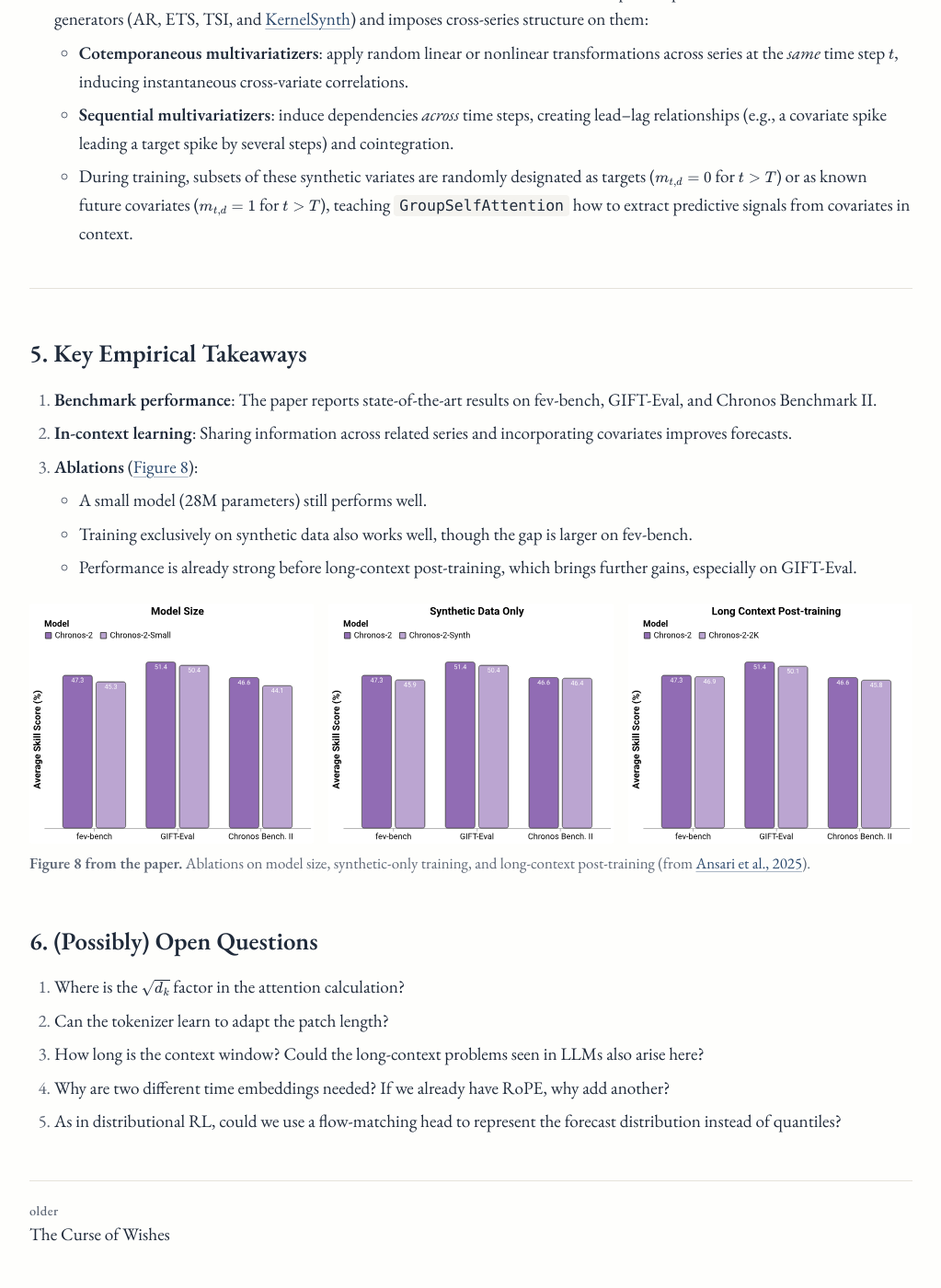
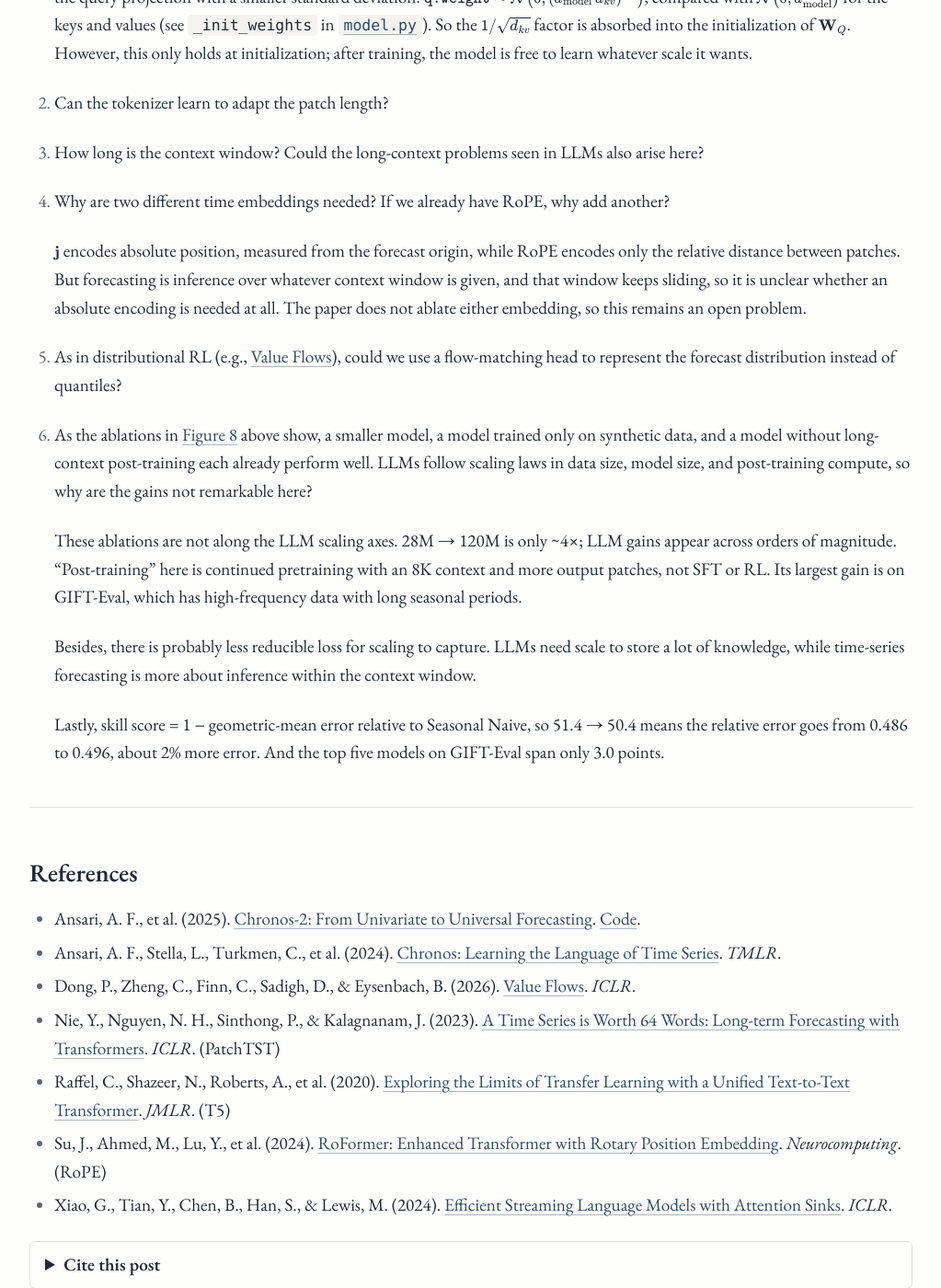
Before and after one commit to yuhanchi/yuhanchi.github.io, a Jekyll site: the page built from _posts/2026-11-06-time-series-as-tokens.md, in a window 1280 px wide and 1400 px high, scrolled down 10738 px. Shown: the whole window at 92% size, without its empty margins (128-1151 px from the left). Built offline with Jekyll 4.4.1, drawn with Linux system fonts in a browser that asks for light colours; some web fonts are replaced; some of the changed text lies outside the part shown.

Commit message:
Polish Chronos-2 post: open questions, references, citation

````diff
--- a/_posts/2026-11-06-time-series-as-tokens.md
+++ b/_posts/2026-11-06-time-series-as-tokens.md
@@ -329,9 +329,8 @@ class GroupSelfAttention(nn.Module):
 
 Look at what `GroupSelfAttention` actually does—it is remarkably clean:
 
-1. **Axis transposition (`batch time d -> time batch d`)**: Instead of concatenating multiple variates and covariates along the sequence dimension (which would blow up context length and scale quadratically across all patches and variates), Chronos-2 stacks all series, variates, and covariates along the **batch axis** (`batch`). Flipping `batch` and `time` makes the batch axis the sequence dimension (`dim=-2`) at each fixed patch index `time`, inspired by axial/cross-dimension attention in [Crossformer (Zhang & Yan, 2023)](https://openreview.net/forum?id=vSVLM2j9eie), [MSA Transformer (Rao et al., 2021)](https://proceedings.mlr.press/v139/rao21a.html), and [ViViT (Arnab et al., 2021)](https://arxiv.org/abs/2103.15691).
-2. **No positional embedding (`use_rope=False`)**: Unlike patches along the time axis, series/variates/covariates inside a group have no natural ordering, so `GroupSelfAttention` disables RoPE and is permutation-equivariant along the group axis.
-3. **Group-time masking (`_construct_and_invert_group_time_mask`)**: In a batch of size $$B$$, each row is assigned an integer group ID $$g_b$$ in a vector $$\mathbf{g} \in \mathbb{Z}^B$$. How does the encoder ensure information is only shared *within* the same group and only across *valid* (non-padded) patches? In `Chronos2Encoder`:
+1. **No positional embedding (`use_rope=False`)**: Unlike patches along the time axis, series/variates/covariates inside a group have no natural ordering, so `GroupSelfAttention` disables RoPE and is permutation-equivariant along the group axis.
+2. **Group-time masking (`_construct_and_invert_group_time_mask`)**: In a batch of size $$B$$, each row is assigned an integer group ID $$g_b$$ in a vector $$\mathbf{g} \in \mathbb{Z}^B$$. How does the encoder ensure information is only shared *within* the same group and only across *valid* (non-padded) patches? In `Chronos2Encoder`:
 
    ```python
    @staticmethod
@@ -388,29 +376,6 @@ Compared to the standard 9-quantile decile grid $$\{0.1, \dots, 0.9\}$$, this gr
   $$
   \hat{y}^q_{t,d} = \mu_d + \sigma_d \cdot \sinh\!\big(\hat{z}^q_{t,d}\big).
   $$
-
-```python
-# 1. Slice out the last `num_output_patches` hidden states corresponding to the future horizon
-#    Shape: (batch_size, N_out_patches, d_model)
-forecast_embeds = hidden_states[:, -num_output_patches:]
-
-# 2. Project each future patch embedding through the output ResidualBlock:
-#    R^(d_model) -> R^(num_quantiles * P), then reshape to (batch_size, 21, N_out_patches * P)
-quantile_preds: torch.Tensor = self.output_patch_embedding(forecast_embeds)
-quantile_preds = rearrange(
-    quantile_preds,
-    "b n (q p) -> b q (n p)",
-    n=num_output_patches,
-    q=self.num_quantiles,
-    p=self.chronos_config.output_patch_size,
-)
-
-# 3. Unscale predictions back to the original data domain:
-#    y_hat = mu_d + sigma_d * sinh(z_hat)
-quantile_preds = rearrange(quantile_preds, "b q h -> b (q h)")
-quantile_preds = self.instance_norm.inverse(quantile_preds, loc_scale)
-quantile_preds = rearrange(quantile_preds, "b (q h) -> b q h", q=self.num_quantiles)
-```
 
 ---
 
@@ -439,7 +404,7 @@ Chronos-2's solution is striking: **its multivariate and covariate-informed capa
    - Training exclusively on synthetic data also works well, though the gap is larger on fev-bench.
    - Performance is already strong before long-context post-training, which brings further gains, especially on GIFT-Eval.
 
-<figure>
+<figure id="figure-8">
   <div style="display: grid; grid-template-columns: repeat(auto-fit, minmax(190px, 1fr)); gap: 1rem;">
     <img src="{{ '/assets/img/posts/chronos2-model-size-skill.svg' | relative_url }}" alt="Skill scores comparing the 120M and 28M Chronos-2 models across three benchmarks." loading="lazy">
     <img src="{{ '/assets/img/posts/chronos2-synth-only-skill.svg' | relative_url }}" alt="Skill scores comparing Chronos-2 with a model trained only on synthetic data." loading="lazy">
@@ -448,10 +413,57 @@ Chronos-2's solution is striking: **its multivariate and covariate-informed capa
   <figcaption><strong>Figure 8 from the paper.</strong> Ablations on model size, synthetic-only training, and long-context post-training (from <a href="https://arxiv.org/html/2510.15821v1#S5.F8">Ansari et al., 2025</a>).</figcaption>
 </figure>
 
+---
+
 ## 6. (Possibly) Open Questions
 
-1. Where is the $$\sqrt{d_k}$$ factor in the attention calculation?
-2. Can the tokenizer learn to adapt the patch length?
-3. How long is the context window? Could the long-context problems seen in LLMs also arise here?
-4. Why are two different time embeddings needed? If we already have RoPE, why add another?
-5. As in distributional RL, could we use a flow-matching head to represent the forecast distribution instead of quantiles?
+1. Where is the $$\sqrt{d_k}$$ factor in the attention calculation?<br>
+
+   In the standard attention mechanism, we divide $$\mathbf{Q}\mathbf{K}^\top$$ by $$\sqrt{d_k}$$ before the softmax. Chronos-2 skips this scaling (see `_eager_attention` above, and `scale=1.0` in its SDPA path). Instead, following T5 and Mesh TensorFlow, it initializes the query projection with a smaller standard deviation: $$\texttt{q.weight} \sim \mathcal{N}\big(0, (d_{\text{model}}\, d_{kv})^{-1}\big)$$, compared with $$\mathcal{N}\big(0, d_{\text{model}}^{-1}\big)$$ for the keys and values (see `_init_weights` in [`model.py`](https://github.com/amazon-science/chronos-forecasting/blob/main/src/chronos/chronos2/model.py)). So the $$1/\sqrt{d_{kv}}$$ factor is absorbed into the initialization of $$\mathbf{W}_Q$$. However, this only holds at initialization; after training, the model is free to learn whatever scale it wants.
+
+2. Can the tokenizer learn to adapt the patch length?<br>
+
+3. How long is the context window? Could the long-context problems seen in LLMs also arise here?<br>
+
+4. Why are two different time embeddings needed? If we already have RoPE, why add another?<br>
+
+   $$\mathbf{j}$$ encodes absolute position, measured from the forecast origin, while RoPE encodes only the relative distance between patches. But forecasting is inference over whatever context window is given, and that window keeps sliding, so it is unclear whether an absolute encoding is needed at all. The paper does not ablate either embedding, so this remains an open problem.
+
+5. As in distributional RL (e.g., [Value Flows](https://arxiv.org/abs/2510.07650)), could we use a flow-matching head to represent the forecast distribution instead of quantiles?
+
+6. As the ablations in [Figure 8](#figure-8) above show, a smaller model, a model trained only on synthetic data, and a model without long-context post-training each already perform well. LLMs follow scaling laws in data size, model size, and post-training compute, so why are the gains not remarkable here?<br>
+
+   These ablations are not along the LLM scaling axes. 28M → 120M is only ~4×; LLM gains appear across orders of magnitude. "Post-training" here is continued pretraining with an 8K context and more output patches, not SFT or RL. Its largest gain is on GIFT-Eval, which has high-frequency data with long seasonal periods.
+
+   Besides, there is probably less reducible loss for scaling to capture. LLMs need scale to store a lot of knowledge, while time-series forecasting is more about inference within the context window.
+
+   Lastly, skill score = 1 − geometric-mean error relative to Seasonal Naive, so 51.4 → 50.4 means the relative error goes from 0.486 to 0.496, about 2% more error. And the top five models on GIFT-Eval span only 3.0 points.
+
+---
+
+## References
+
+- Ansari, A. F., et al. (2025). [Chronos-2: From Univariate to Universal Forecasting](https://arxiv.org/abs/2510.15821). [Code](https://github.com/amazon-science/chronos-forecasting).
+- Ansari, A. F., Stella, L., Turkmen, C., et al. (2024). [Chronos: Learning the Language of Time Series](https://arxiv.org/abs/2403.07815). *TMLR*.
+- Dong, P., Zheng, C., Finn, C., Sadigh, D., & Eysenbach, B. (2026). [Value Flows](https://arxiv.org/abs/2510.07650). *ICLR*.
+- Nie, Y., Nguyen, N. H., Sinthong, P., & Kalagnanam, J. (2023). [A Time Series is Worth 64 Words: Long-term Forecasting with Transformers](https://arxiv.org/abs/2211.14730). *ICLR*. (PatchTST)
+- Raffel, C., Shazeer, N., Roberts, A., et al. (2020). [Exploring the Limits of Transfer Learning with a Unified Text-to-Text Transformer](https://jmlr.org/papers/v21/20-074.html). *JMLR*. (T5)
+- Su, J., Ahmed, M., Lu, Y., et al. (2024). [RoFormer: Enhanced Transformer with Rotary Position Embedding](https://arxiv.org/abs/2104.09864). *Neurocomputing*. (RoPE)
+- Xiao, G., Tian, Y., Chen, B., Han, S., & Lewis, M. (2024). [Efficient Streaming Language Models with Attention Sinks](https://arxiv.org/abs/2309.17453). *ICLR*.
+
+<details>
+<summary>Cite this post</summary>
+<p>If you find this post useful in your work, you can cite it as:</p>
+<blockquote>
+<p>Chi, Yuhan. “Time Series as Tokens: Notes on Chronos-2.” November 6, 2026. <a href="https://yuhanchi.github.io/writing/time-series-as-tokens/">https://yuhanchi.github.io/writing/time-series-as-tokens/</a></p>
+</blockquote>
+<p>This post explains the Chronos-2 paper and code. To cite Chronos-2 itself, please cite <a href="https://arxiv.org/abs/2510.15821">Ansari et al., 2025</a>. To cite this post, use the following BibTeX entry:</p>
+{% raw %}<pre><code class="language-bibtex">@misc{chi2026timeseriestokens,
+  author = {Chi, Yuhan},
+  title = {{Time Series as Tokens: Notes on Chronos-2}},
+  year = {2026},
+  month = nov,
+  howpublished = {Blog post},
+  url = {https://yuhanchi.github.io/writing/time-series-as-tokens/}
+}</code></pre>{% endraw %}
+</details>
````
Also changed, not shown: other parts of _posts/2026-11-06-time-series-as-tokens.md (+1 -12 lines).
